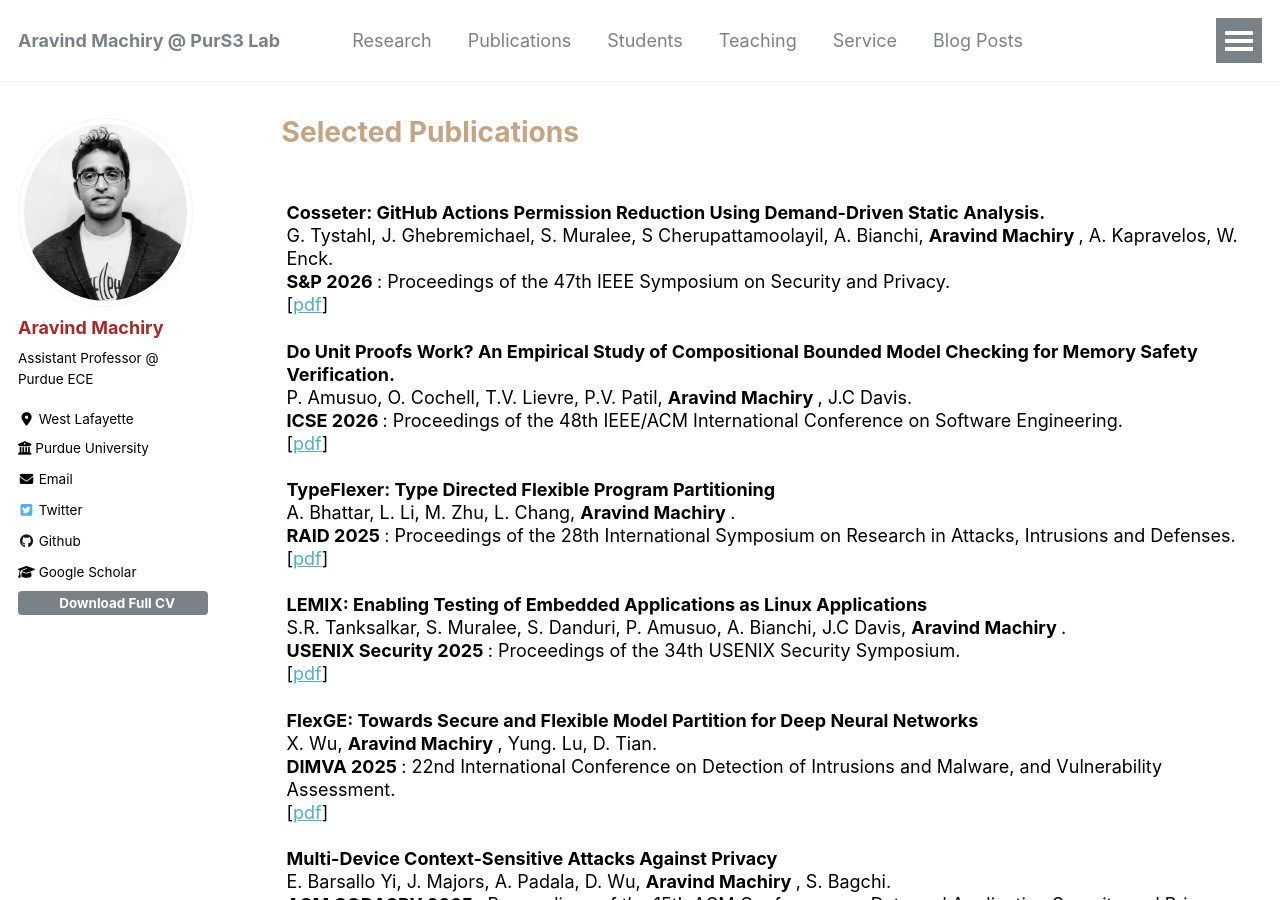
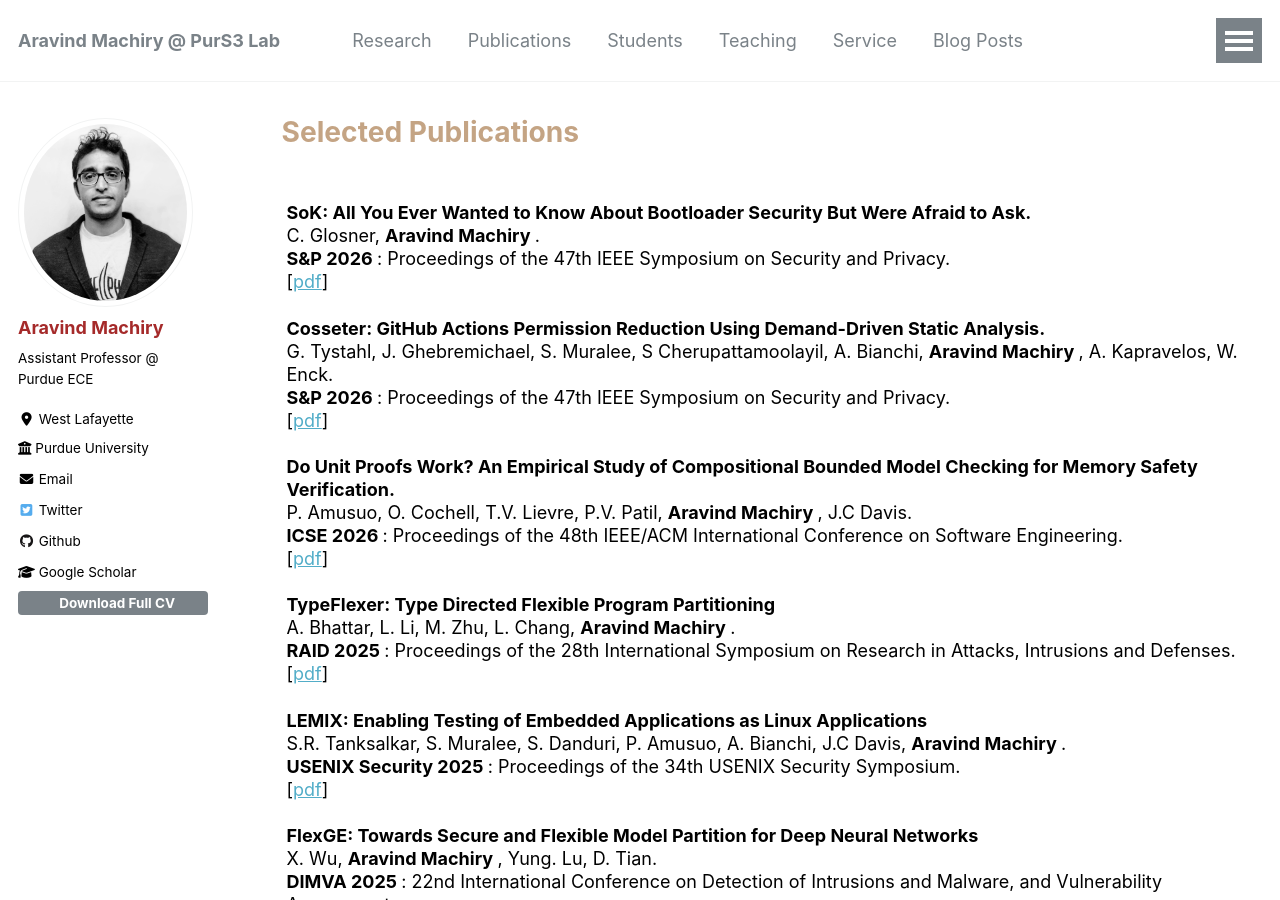
Before and after one commit to Machiry/machiry.github.io, a Jekyll site: the page built from _publications/index.html, in a window 1280 px wide and 900 px high. Built offline with Jekyll 4.4.1, drawn with Linux system fonts in a browser that asks for light colours; nearby versions of some CDN libraries.

Commit message:
Adding all

```diff
--- a/_publications/index.html
+++ b/_publications/index.html
@@ -11,10 +11,18 @@ author_profile: true
 
 			<p>
 
+		<strong>SoK: All You Ever Wanted to Know About Bootloader Security But Were Afraid to Ask.</strong><br>
+		C. Glosner, <b> Aravind Machiry </b>.<br>
+		<b> S&P 2026 </b> : Proceedings of the 47th IEEE Symposium on Security and Privacy. <br>
+		[<a href="/files/soksp2026.pdf">pdf</a>]
+	</p>
+
+			<p>
+
 		<strong>Cosseter: GitHub Actions Permission Reduction Using Demand-Driven Static Analysis.</strong><br>
 		G. Tystahl, J. Ghebremichael, S. Muralee, S Cherupattamoolayil, A. Bianchi, <b> Aravind Machiry </b>, A. Kapravelos, W. Enck.<br>
 		<b> S&P 2026 </b> : Proceedings of the 47th IEEE Symposium on Security and Privacy. <br>
-		[<a href="/files/cossetersp2026.pdf">pdf</a>]
+		[<a href="/files/cossetersp26.pdf">pdf</a>]
 	</p>
 
 			<p>
@@ -22,7 +30,7 @@ author_profile: true
 		<strong>Do Unit Proofs Work? An Empirical Study of Compositional Bounded Model Checking for Memory Safety Verification.</strong><br>
 		P. Amusuo, O. Cochell, T.V. Lievre, P.V. Patil, <b> Aravind Machiry </b>, J.C Davis.<br>
 		<b> ICSE 2026 </b> : Proceedings of the 48th IEEE/ACM International Conference on Software Engineering. <br>
-		[<a href="/files/unitproof2026.pdf">pdf</a>]
+		[<a href="/files/unitprooficse2026.pdf">pdf</a>]
 	</p>
 
 
```
Also changed, not shown: _pages/about.md (+2 -3 lines), 3 other files.
